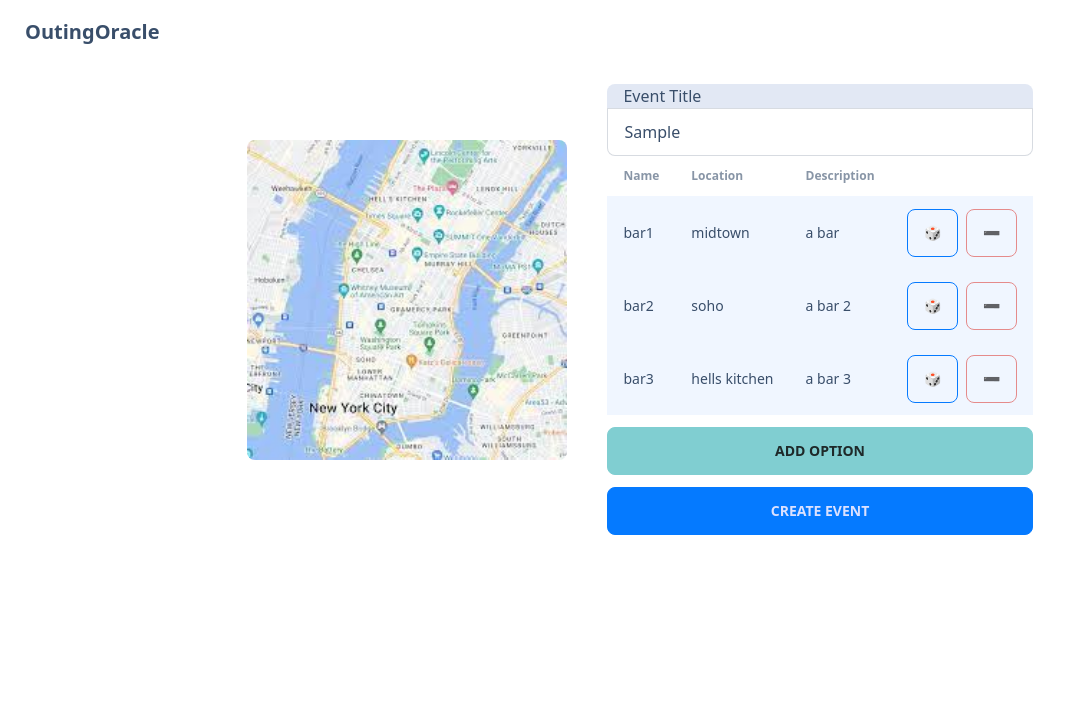
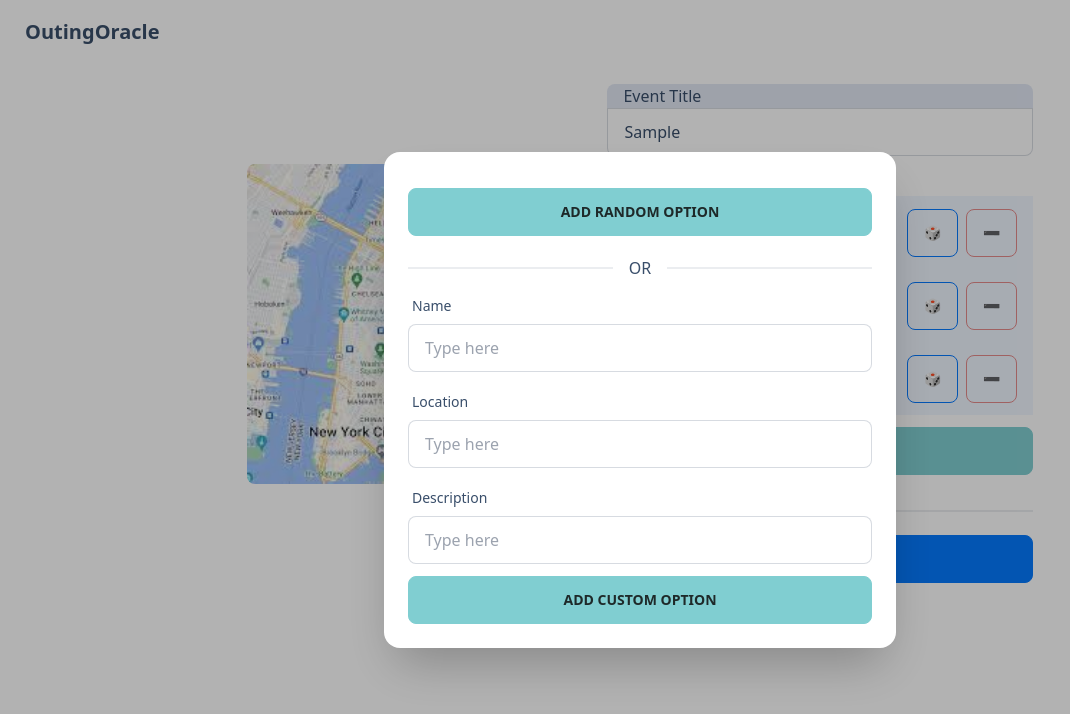
Before and after one commit to baas-apps/outing-oracle, a SvelteKit app: page /create-poll in a window 1280 px wide. Both pictures are taken after typing "Sample" into the empty fields and a click on the button "ADD OPTION". Shown: the top 714 px of the page, without its empty margins (0-1070 px from the left). Built offline with nearby package versions, Linux system fonts and the light colour scheme.

Commit message:
add modal for adding events

```diff
--- a/src/routes/create-poll/+page.svelte
+++ b/src/routes/create-poll/+page.svelte
@@ -57,7 +57,45 @@
             {/each}
         </tbody>
         </table>
-        <button class="btn btn-success my-3">Add Option</button>
+
+        <button class="btn btn-success my-3" onclick="custom_event_modal.showModal()">Add Option</button>
+        <dialog id="custom_event_modal" class="modal">
+        <form method="dialog" class="modal-box">
+            <div class="flex flex-col justify-center form-control w-full space-y-3">
+                <button class="btn btn-success my-3">Add Random Option</button>
+
+                <div class="divider"> OR </div>
+
+                <div>
+                    <label class="label">
+                    <span class="label-text">Name</span>
+                    </label>
+                    <input type="text" placeholder="Type here" class="input input-bordered w-full" />
+                </div>
+
+                <div>
+                <label class="label">
+                    <span class="label-text">Location</span>
+                </label>
+                <input type="text" placeholder="Type here" class="input input-bordered w-full" />
+                </div>
+
+                <div>
+                    <label class="label">
+                        <span class="label-text">Description</span>
+                    </label>
+                    <input type="text" placeholder="Type here" class="input input-bordered w-full" />
+                </div>
+
+                <button class="btn btn-success my-3">Add Custom Option</button>
+            </div>
+        </form>
+        <form method="dialog" class="modal-backdrop">
+            <button>close</button>
+        </form>
+        </dialog>
+
+        <div class="divider"></div>
         <button class="btn btn-primary">Create Event</button>
     </div>
 </div>
```
